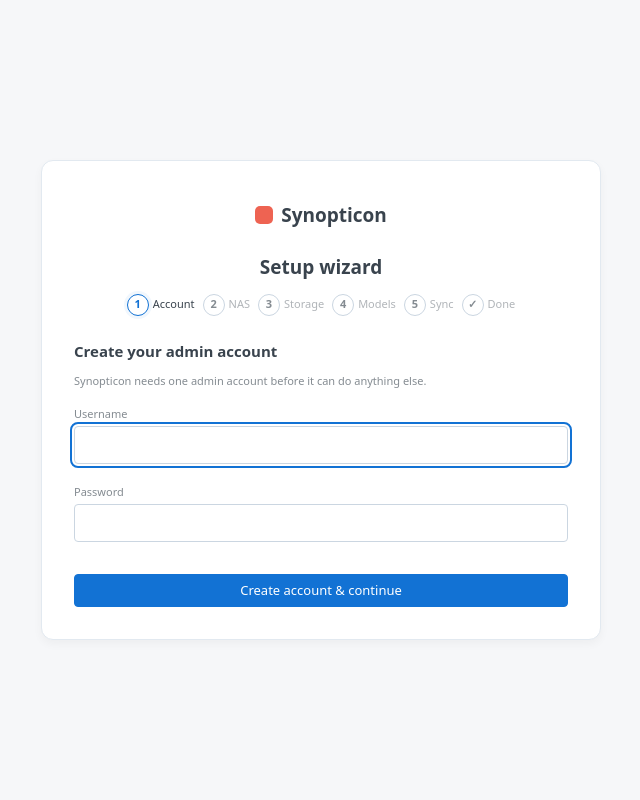
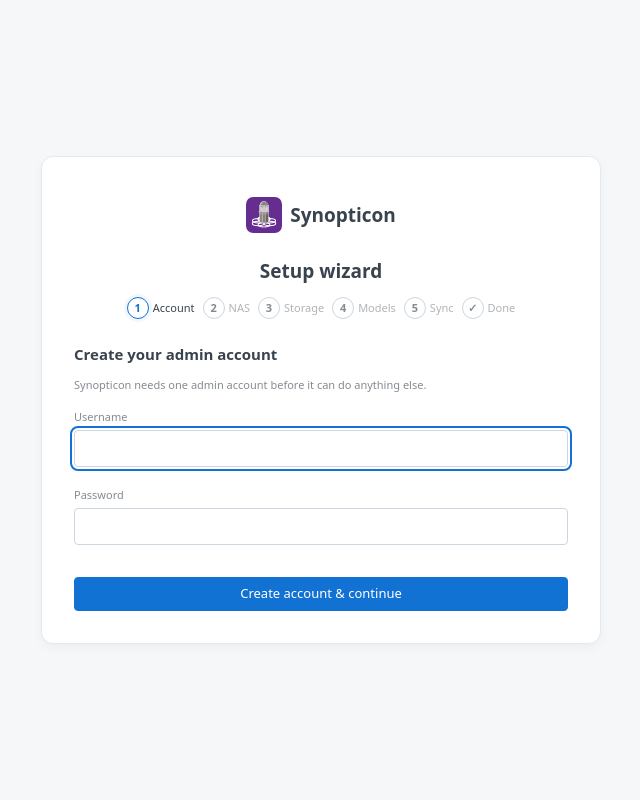
Before and after one commit to fdebijl/synopticon, a Python web app: template src/synopticon/web/templates/setup.html.j2 in a window 1280 px wide. Shown: the whole page, without its empty margins (319-959 px from the left). Run offline with Jinja, Linux system fonts and the light colour scheme; the template is opened without the code that fills it, so the values that code supplies are empty.

Commit message:
feat: add logo and adjust primary color to purple

```diff
--- a/src/synopticon/web/static/css/app.css
+++ b/src/synopticon/web/static/css/app.css
@@ -9,7 +9,7 @@
 /* ------------------------------- TOKENS -------------------------------- */
 :root {
   color-scheme: light dark;
-  --accent: #ee6352; --accent-hover: #e0523f; --accent-tint: #fdefec;   /* coral: identity/active-nav only */
+  --accent: #662d91; --accent-hover: #56267b; --accent-tint: #f2ebf8;   /* purple: identity/active-nav only */
   --action: #1272d4; --action-hover: #0f63b8; --action-active: #0d569f; /* blue: buttons/links/selection */
   --sel-tint: rgba(18, 114, 212, .06); --sel-tint-strong: rgba(18, 114, 212, .14);
   --ok: #1f9d4d; --warn: #e0850f; --danger: #d84343; --danger-hover: #c23636;
@@ -27,7 +27,7 @@
 
 @media (prefers-color-scheme: dark) {
   :root {
-    --accent: #f57e6e; --accent-hover: #f78d7f; --accent-tint: rgba(245, 126, 110, .16);
+    --accent: #a276d6; --accent-hover: #b088dd; --accent-tint: rgba(162, 118, 214, .18);
     --action: #4a97e6; --action-hover: #5ba3ea; --action-active: #74b1ee;
     --sel-tint: rgba(74, 151, 230, .1); --sel-tint-strong: rgba(74, 151, 230, .22);
     --text: #eceff1; --text-2: rgba(236, 239, 241, .64); --text-3: rgba(236, 239, 241, .42);
@@ -38,7 +38,7 @@
   }
 }
 :root[data-theme="light"] {
-  --accent: #ee6352; --accent-hover: #e0523f; --accent-tint: #fdefec;
+  --accent: #662d91; --accent-hover: #56267b; --accent-tint: #f2ebf8;
   --action: #1272d4; --action-hover: #0f63b8; --action-active: #0d569f;
   --sel-tint: rgba(18, 114, 212, .06); --sel-tint-strong: rgba(18, 114, 212, .14);
   --text: #39434d; --text-2: rgba(57, 67, 77, .62); --text-3: rgba(57, 67, 77, .4);
@@ -48,7 +48,7 @@
   --shadow-modal: 0 6px 22px rgba(15, 25, 35, .3);
 }
 :root[data-theme="dark"] {
-  --accent: #f57e6e; --accent-hover: #f78d7f; --accent-tint: rgba(245, 126, 110, .16);
+  --accent: #a276d6; --accent-hover: #b088dd; --accent-tint: rgba(162, 118, 214, .18);
   --action: #4a97e6; --action-hover: #5ba3ea; --action-active: #74b1ee;
   --sel-tint: rgba(74, 151, 230, .1); --sel-tint-strong: rgba(74, 151, 230, .22);
   --text: #eceff1; --text-2: rgba(236, 239, 241, .64); --text-3: rgba(236, 239, 241, .42);
@@ -97,8 +97,9 @@ kbd {
   padding: var(--sp-3); position: sticky; top: 0; height: 100vh; overflow-y: auto;
 }
 .brand { display: flex; align-items: center; gap: var(--sp-2); padding: var(--sp-2); font-weight: 600; font-size: var(--fs-lg); }
-.brand-mark { width: 18px; height: 18px; border-radius: 5px; background: var(--accent); flex: 0 0 auto; }
+.brand-mark { width: 22px; height: 22px; flex: 0 0 auto; display: block; }
 .brand-lg { justify-content: center; font-size: var(--fs-xl); margin-bottom: var(--sp-4); }
+.brand-lg .brand-mark { width: 36px; height: 36px; }
 .nav { list-style: none; margin: var(--sp-3) 0 0; padding: 0; display: flex; flex-direction: column; gap: 2px; }
 .nav-item {
   display: flex; align-items: center; gap: var(--sp-2); height: var(--nav-item-h);
--- a/src/synopticon/web/templates/base.html.j2
+++ b/src/synopticon/web/templates/base.html.j2
@@ -12,6 +12,7 @@
   })();
 </script>
 <link rel="stylesheet" href="/static/css/app.css?v={{ version }}">
+{% include "partials/favicons.html.j2" %}
 {% block head %}{% endblock %}
 </head>
 <body>
--- a/src/synopticon/web/templates/login.html.j2
+++ b/src/synopticon/web/templates/login.html.j2
@@ -11,11 +11,12 @@
   })();
 </script>
 <link rel="stylesheet" href="/static/css/app.css?v={{ version }}">
+{% include "partials/favicons.html.j2" %}
 </head>
 <body class="auth-body">
 <main class="auth-card" role="main">
   <div class="brand brand-lg">
-    <span class="brand-mark" aria-hidden="true"></span>
+    <img class="brand-mark" src="/static/img/logo.svg" alt="" aria-hidden="true">
     <span class="brand-name">Synopticon</span>
   </div>
   <h1 class="auth-title">Sign in</h1>
--- /dev/null
+++ b/src/synopticon/web/templates/partials/favicons.html.j2
@@ -0,0 +1,6 @@
+<link rel="icon" type="image/png" href="/static/favicon-96x96.png" sizes="96x96" />
+<link rel="icon" type="image/svg+xml" href="/static/favicon.svg" />
+<link rel="shortcut icon" href="/static/favicon.ico" />
+<link rel="apple-touch-icon" sizes="180x180" href="/static/apple-touch-icon.png" />
+<meta name="apple-mobile-web-app-title" content="Synopticon" />
+<link rel="manifest" href="/static/site.webmanifest" />
--- a/src/synopticon/web/templates/partials/sidebar.html.j2
+++ b/src/synopticon/web/templates/partials/sidebar.html.j2
@@ -8,7 +8,7 @@
 ] %}
 <nav class="sidebar" role="navigation" aria-label="Primary">
   <div class="brand">
-    <span class="brand-mark" aria-hidden="true"></span>
+    <img class="brand-mark" src="/static/img/logo.svg" alt="" aria-hidden="true">
     <span class="brand-name">Synopticon</span>
   </div>
   <ul class="nav">
--- a/src/synopticon/web/templates/setup.html.j2
+++ b/src/synopticon/web/templates/setup.html.j2
@@ -12,6 +12,7 @@
   })();
 </script>
 <link rel="stylesheet" href="/static/css/app.css?v={{ version }}">
+{% include "partials/favicons.html.j2" %}
 <style>
   /* Wizard chrome — page-scoped, kept out of the shared app.css per the plan. */
   .wizard { max-width: 560px; }
@@ -82,7 +83,7 @@
 <body class="auth-body">
 <main class="auth-card auth-card-wide wizard" role="main" aria-labelledby="wizard-heading">
   <div class="brand brand-lg">
-    <span class="brand-mark" aria-hidden="true"></span>
+    <img class="brand-mark" src="/static/img/logo.svg" alt="" aria-hidden="true">
     <span class="brand-name">Synopticon</span>
   </div>
   <h1 class="auth-title" id="wizard-heading">Setup wizard</h1>
```
Also changed, not shown: assets/Synopticon Logo.png (added), assets/Synopticon Logo.svg (added), assets/Synopticon Logo.webp (added), assets/Synopticon Logo_small.png (added), assets/Synopticon Logo_small.webp (added), src/synopticon/web/static/apple-touch-icon.png (added), src/synopticon/web/static/favicon-96x96.png (added), src/synopticon/web/static/favicon.ico (added), src/synopticon/web/static/favicon.svg (added), src/synopticon/web/static/img/logo.svg (added), src/synopticon/web/static/site.webmanifest (added), src/synopticon/web/static/web-app-manifest-192x192.png (added), src/synopticon/web/static/web-app-manifest-512x512.png (added), 1 other file.
